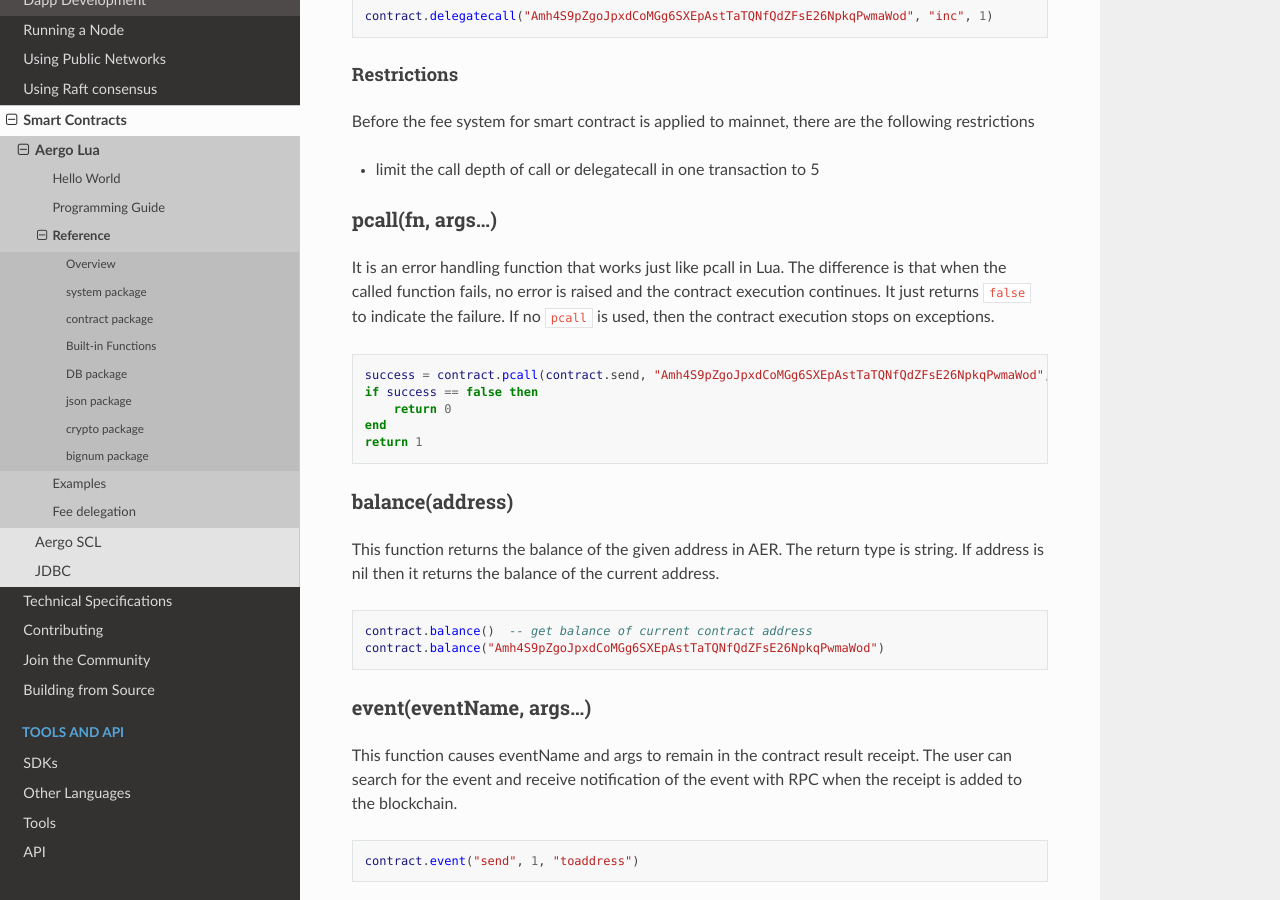
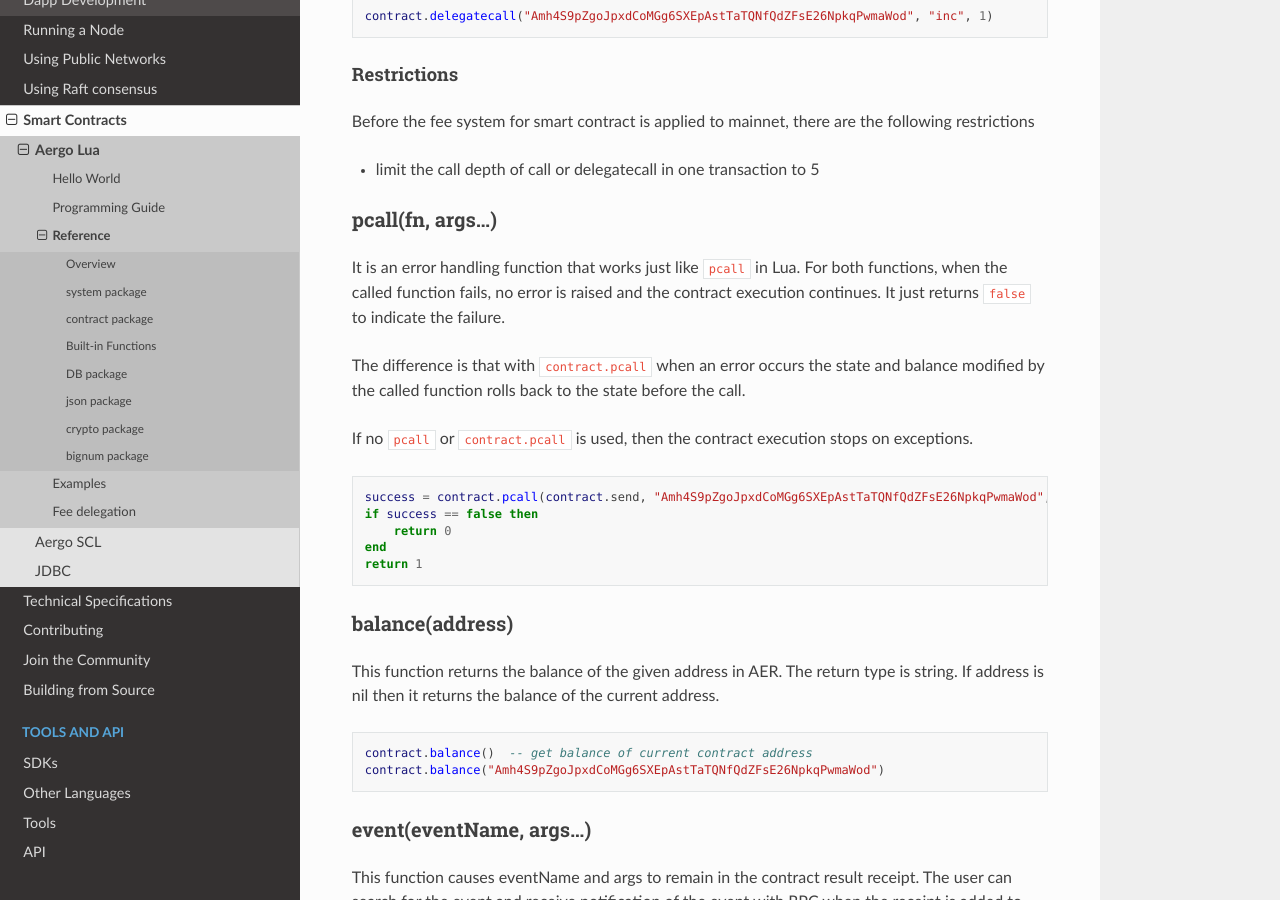
Before and after one commit to aergoio/guide, a Sphinx documentation site: the page built from source/smart-contracts/lua/reference.md, in a window 1280 px wide and 900 px high, scrolled down 3907 px. Built offline with Sphinx 7.4.7 and the Read the Docs theme 2.0.0, drawn with Linux system fonts in a browser that asks for light colours.

Commit message:
Update reference.md

````diff
--- a/source/smart-contracts/lua/reference.md
+++ b/source/smart-contracts/lua/reference.md
@@ -130,10 +130,13 @@
 - limit the call depth of call or delegatecall in one transaction to 5
 
 ### pcall(fn, args...)
-It is an error handling function that works just like pcall in Lua.
-The difference is that when the called function fails, no error is raised and the contract execution continues.
+It is an error handling function that works just like `pcall` in Lua.
+For both functions, when the called function fails, no error is raised and the contract execution continues.
 It just returns `false` to indicate the failure.
-If no `pcall` is used, then the contract execution stops on exceptions.
+
+The difference is that with `contract.pcall` when an error occurs the state and balance modified by the called function rolls back to the state before the call.
+
+If no `pcall` or `contract.pcall` is used, then the contract execution stops on exceptions.
 
 ```lua
 success = contract.pcall(contract.send, "Amh4S9pZgoJpxdCoMGg6SXEpAstTaTQNfQdZFsE26NpkqPwmaWod", "1 AERGO")
````
